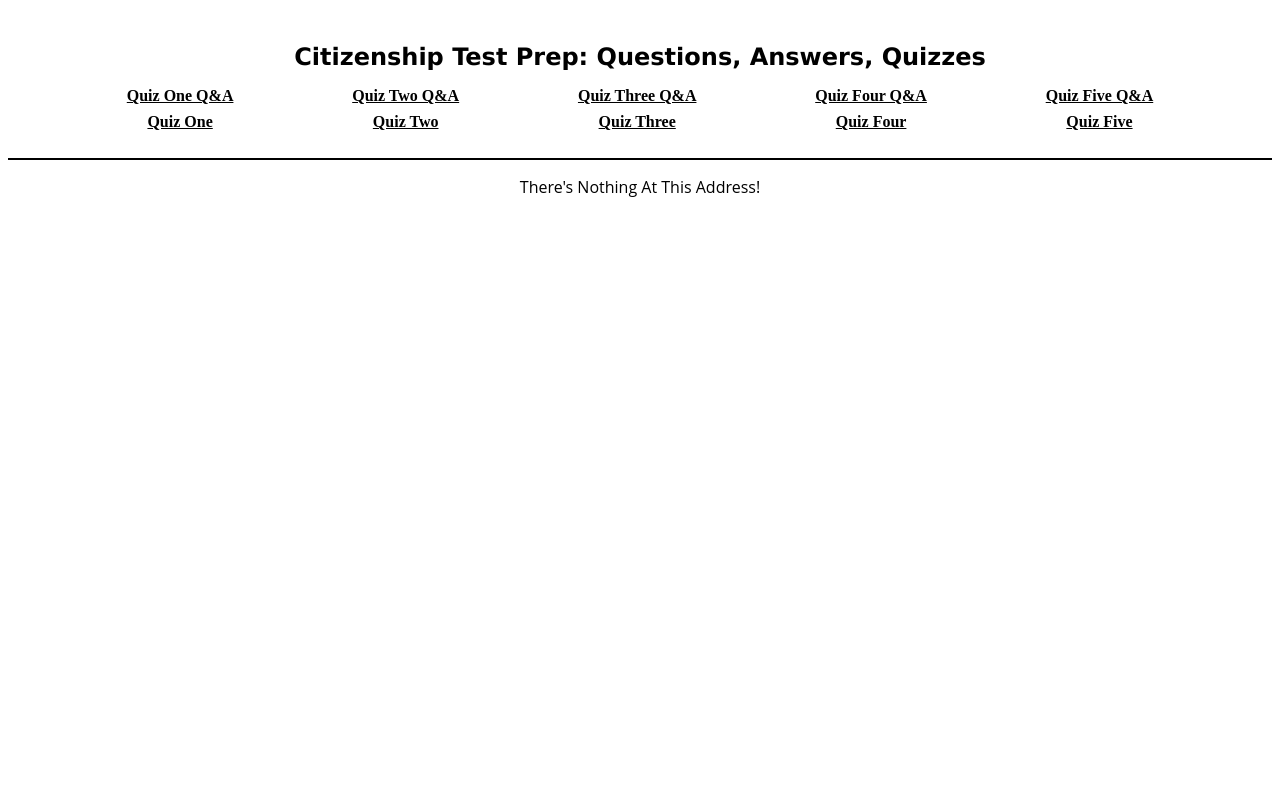
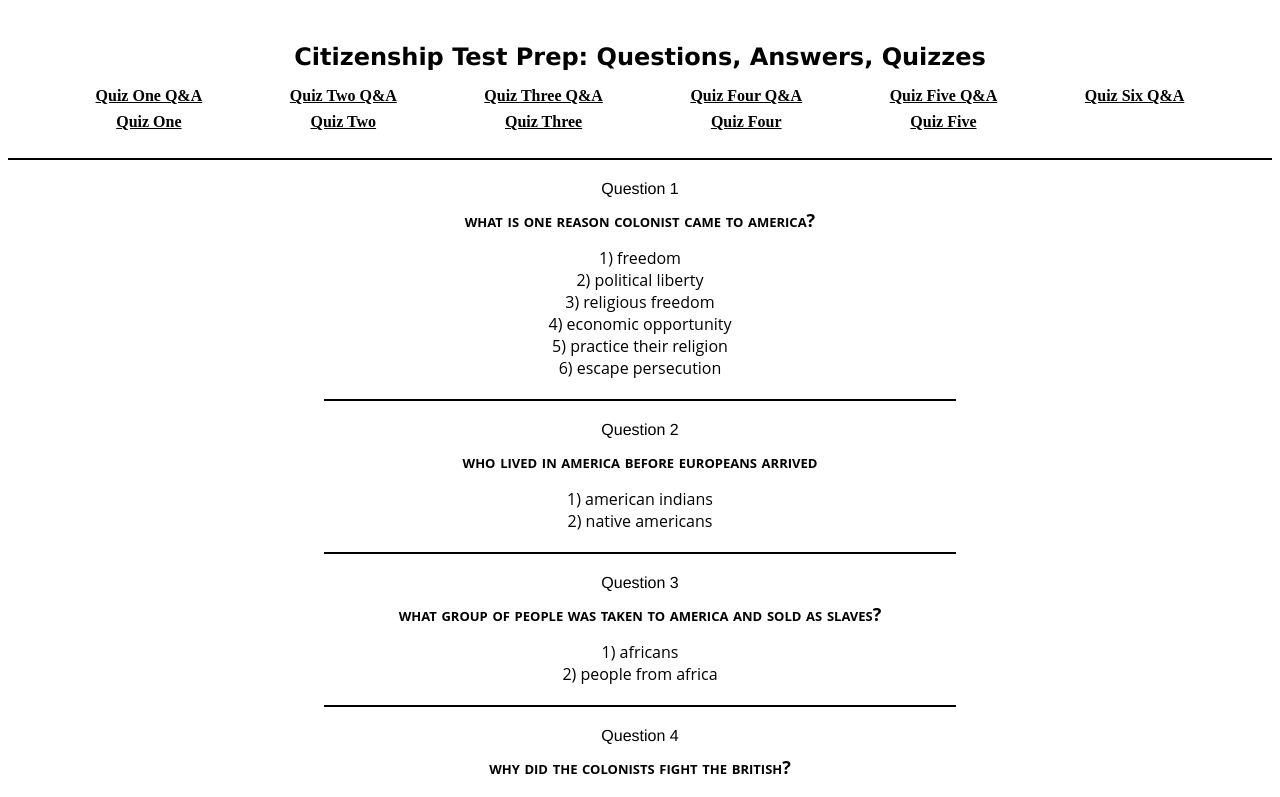
Before and after one commit to mmaustin/citizenship-questions-answers, a React (Create React App) app in the folder citizenship-frontend/: page /questions/questions-six in a window 1280 px wide. Shown: the top 797 px of the page. Built offline with nearby package versions, Linux system fonts and the light colour scheme.

Commit message:
added route to questions list six in app and provided a link in the nav bar

```diff
--- a/citizenship-frontend/src/App.js
+++ b/citizenship-frontend/src/App.js
@@ -11,6 +11,7 @@ import { QuestionsListFour } from './features/questionsFour/QuestionsListFour'
 import { QuizFour } from './features/questionsFour/QuizFour'
 import { QuestionsListFive } from './features/questionsFive/QuestionsListFive'
 import { QuizFive } from './features/questionsFive/QuizFive'
+import { QuestionsListSix } from './features/questionsSix/QuestionsListSix'
 
 const App = () => {
 
@@ -29,6 +30,8 @@ const App = () => {
                     <Route exact path='/questions/quiz-four' element={<QuizFour/>}/>
                     <Route exact path='/questions/questions-five' element={<QuestionsListFive/>}/>
                     <Route exact path='/questions/quiz-five' element={<QuizFive/>}/>
+                    <Route exact path='/questions/questions-six' element={<QuestionsListSix/>}/>
+                    {/*<Route exact path='/questions/quiz-five' element={<QuizFive/>}/>*/}
                     <Route path="*" element={<p>There's Nothing At This Address!</p> }/>
                 </Routes>
         </Router>
--- a/citizenship-frontend/src/app/Navbar.js
+++ b/citizenship-frontend/src/app/Navbar.js
@@ -28,6 +28,10 @@ const Navbar = () => {
                         <Link className='nav-link-text' to='/questions/questions-five'>Quiz Five Q&A</Link>
                         <Link className='nav-link-text' to='/questions/quiz-five'>Quiz Five</Link>
                     </div>
+                    <div className='quiz-pair'>
+                        <Link className='nav-link-text' to='/questions/questions-six'>Quiz Six Q&A</Link>
+                        {/*<Link className='nav-link-text' to='/questions/quiz-five'>Quiz Five</Link>*/}
+                    </div>
                 </div>
             </section>
         </nav>
--- a/citizenship-frontend/src/features/questionsSix/QuestionsListSix.js
+++ b/citizenship-frontend/src/features/questionsSix/QuestionsListSix.js
@@ -1,9 +1,9 @@
 import React from 'react'
-import { questionsFive } from './questionsFive'
+import { questionsSix } from './questionsSix'
 
-export const QuestionsListFive = () => {
+export const QuestionsListSix = () => {
 
-    const questionsAnswers = questionsFive.map((question, idx) => (
+    const questionsAnswers = questionsSix.map((question, idx) => (
         <article className="question-excerpt" key={question.id}>
             <p className='question-number'>Question {idx + 1}</p>
             <p className='question'>{question.question}</p>
```
